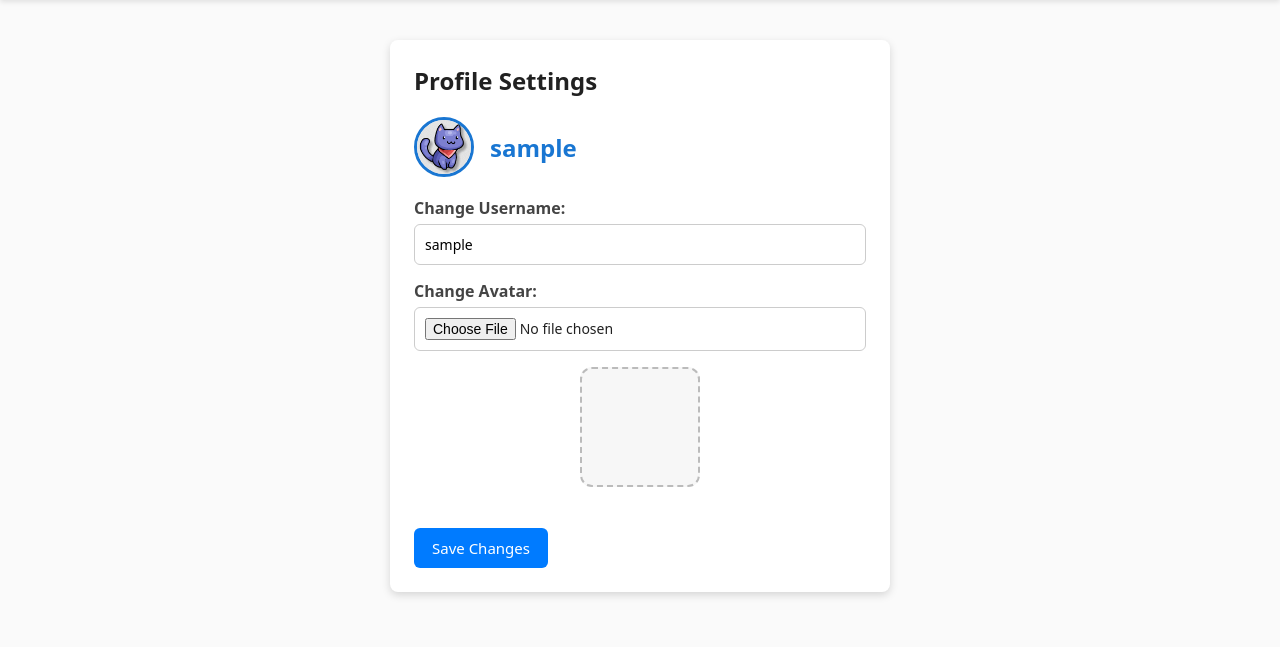
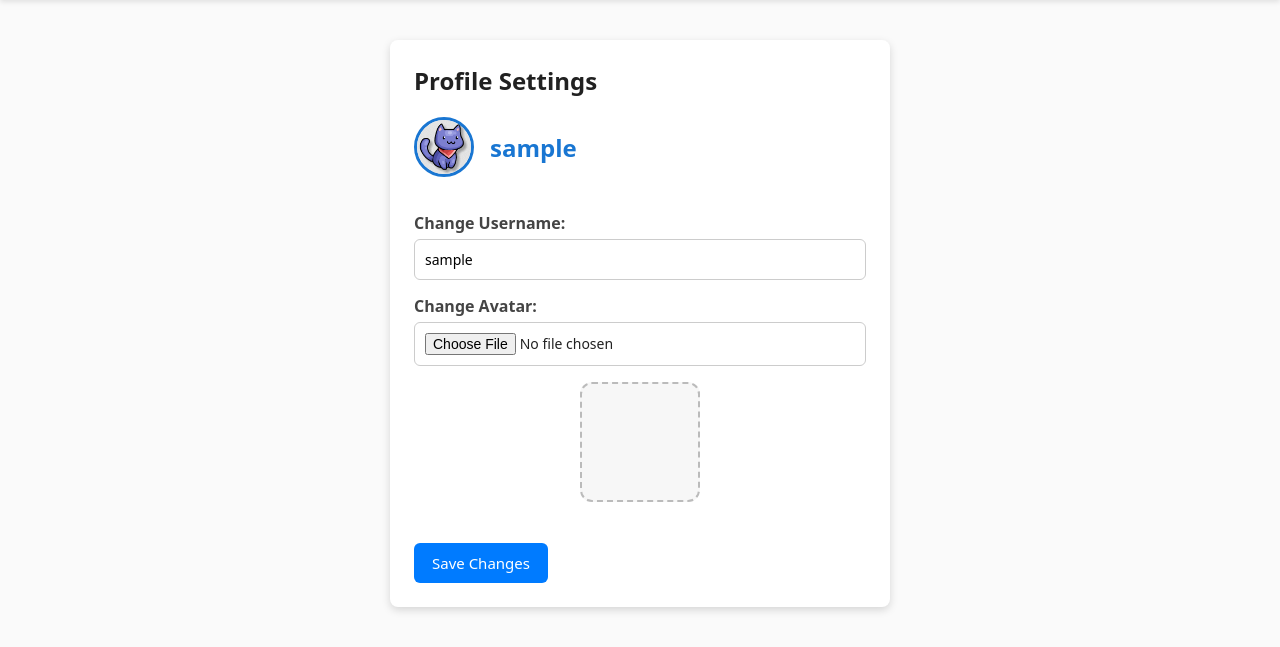
Before and after one commit to MrAnt22/dojima-appstore, a Django app: page /settings/ in a window 1280 px wide. Shown: the part 76-723 px from the top of the page. Run offline with Django 5.2, Linux system fonts and the light colour scheme; the visitor is signed in with stand-in values (Sample User, id 1); data comes from the database, SQL or seed files in the repository; some web fonts are replaced.

Commit message:
settings.html quick fix

```diff
--- a/appstore/templates/settings.html
+++ b/appstore/templates/settings.html
@@ -4,23 +4,27 @@
 {% block content %}
 <div class="settings-container elevation-2">
   <h2>Profile Settings</h2>
-    <div class="user-info">
-        <img src="{{ profile_user.profile.avatar_url|default:'/static/img/default-avatar.png' }}" alt="{{ profile_user.username }}'s avatar" class="avatar">
-        <h2 class="user-username">{{ profile_user.username }}</h2>
-    </div>
-
+  <div class="user-info">
+    <img
+      src="{{ profile_user.profile.avatar_url|default:'/static/img/default-avatar.png' }}"
+      alt="{{ profile_user.username }}'s avatar" class="avatar">
+    <h2 class="user-username">{{ profile_user.username }}</h2>
+  </div>
 
   <form method="post" enctype="multipart/form-data">
     {% csrf_token %}
 
-    <label for="username">Change Username:</label>
-    <input type="text" id="username" name="username" value="{{ request.user.username }}" required>
+    <div class="form-group">
+      <label for="username">Change Username:</label>
+      <input type="text" id="username" name="username"
+            value="{{ request.user.username }}" class="form-input" required>
+    </div>
 
     <label for="avatar">Change Avatar:</label>
     <input type="file" id="id_avatar" name="avatar" accept="image/*">
 
     <div class="avatar-preview">
-        <img id="avatarPreviewImg" src="#" alt="Preview" style="display: none;">
+      <img id="avatarPreviewImg" src="#" alt="Preview" style="display: none;">
     </div>
 
     <button type="submit">Save Changes</button>
```
